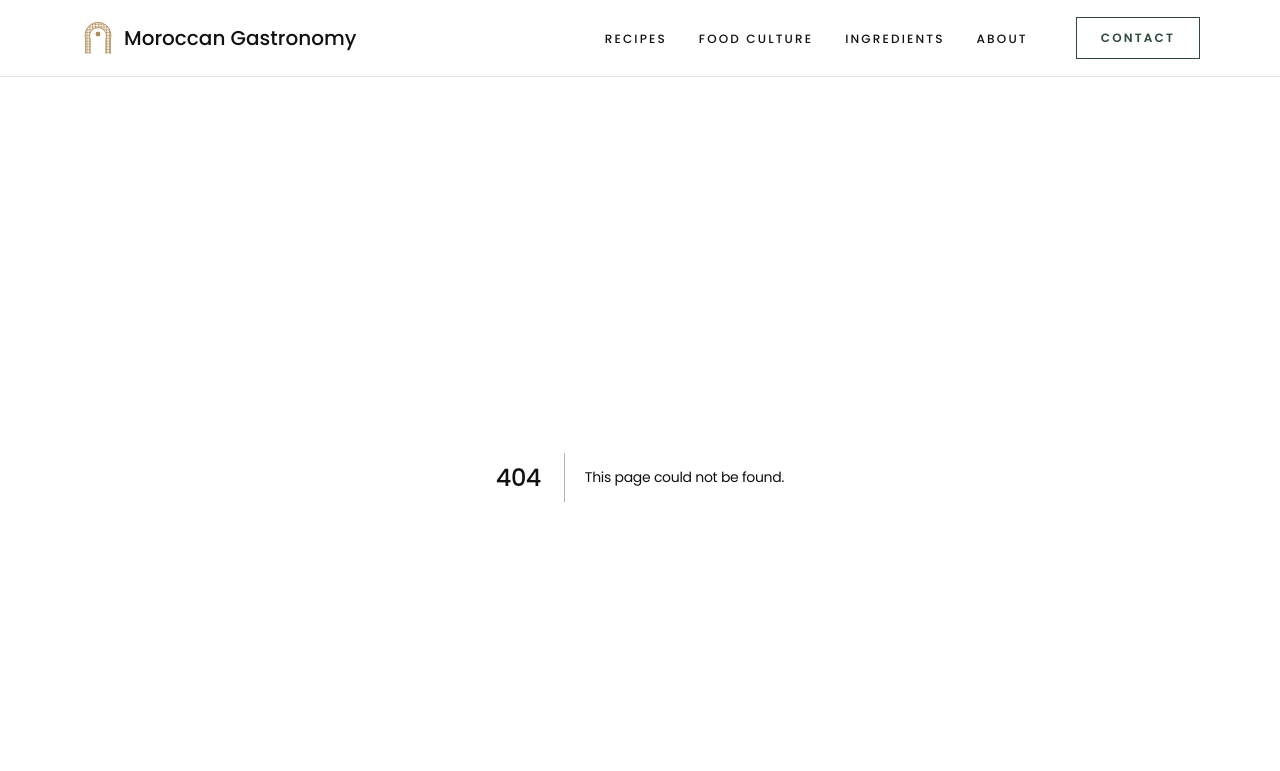
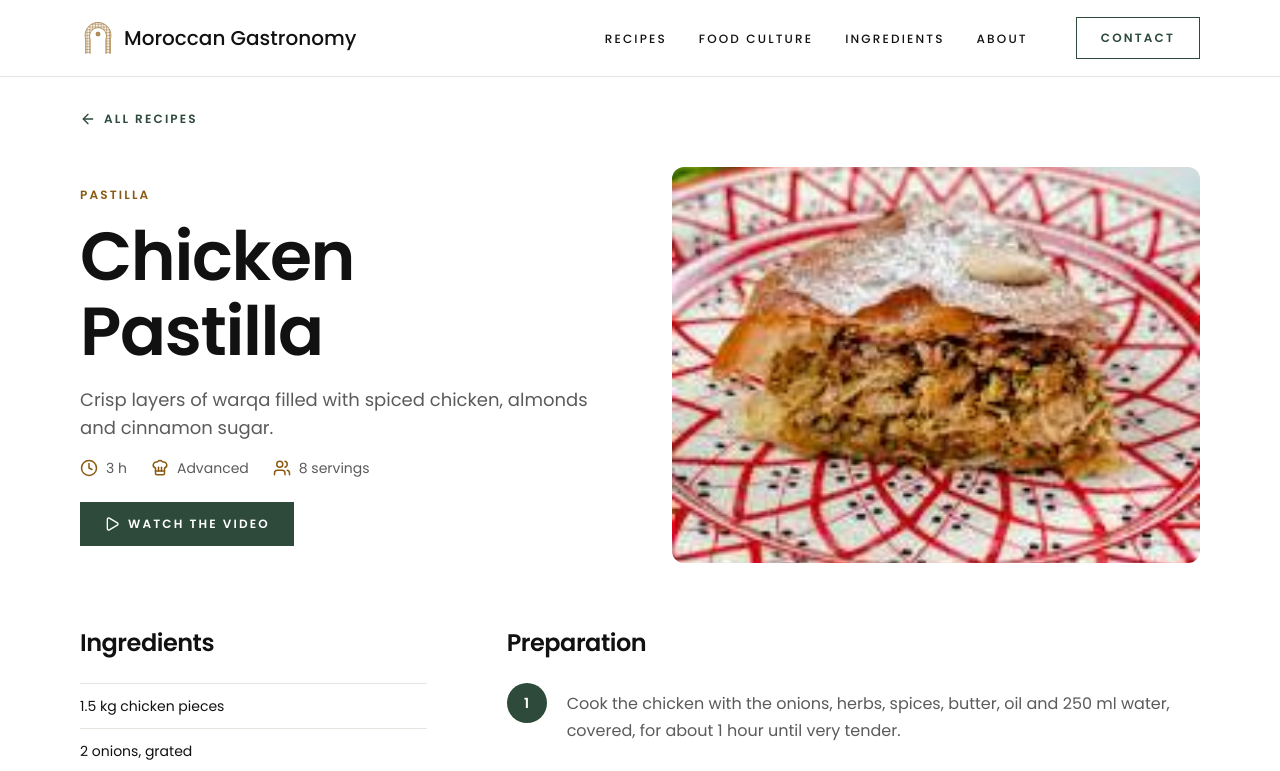
Before and after one commit to wiissal/gastro-moroccan, a Next.js app: page /recipes/chicken-pastilla in a window 1280 px wide. Before the commit this address had no page. Shown: the top 771 px of the page. Built offline with nearby package versions, Linux system fonts and the light colour scheme.

Commit message:
feat: add recipe detail pages with dynamic route

```diff
--- /dev/null
+++ b/src/app/recipes/[slug]/page.js
@@ -0,0 +1,114 @@
+import Image from "next/image";
+import Link from "next/link";
+import { notFound } from "next/navigation";
+import { ArrowLeft, Clock, ChefHat, Users, Play } from "lucide-react";
+import { RECIPES, getRecipeBySlug } from "@/data/recipes";
+
+// Pre-build one page per recipe at build time
+export function generateStaticParams() {
+  return RECIPES.map((recipe) => ({ slug: recipe.slug }));
+}
+
+// Each recipe gets its own title and description (SEO)
+export async function generateMetadata({ params }) {
+  const { slug } = await params;
+  const recipe = getRecipeBySlug(slug);
+  if (!recipe) return {};
+  return { title: recipe.title, description: recipe.description };
+}
+
+export default async function RecipePage({ params }) {
+  const { slug } = await params;
+  const recipe = getRecipeBySlug(slug);
+
+  if (!recipe) notFound();
+
+  return (
+    <main className="mx-auto max-w-300 px-6 pt-8 pb-20 md:px-10">
+      <Link
+        href="/recipes"
+        className="inline-flex items-center gap-2 text-xs font-semibold uppercase tracking-[0.18em] text-primary transition-colors hover:text-primary-dark"
+      >
+        <ArrowLeft size={16} aria-hidden="true" />
+        All recipes
+      </Link>
+
+      {/* Header: text + photo */}
+      <header className="mt-8 grid items-center gap-10 lg:grid-cols-2 lg:gap-16">
+        <div className="flex flex-col items-start gap-4">
+          <span className="eyebrow">{recipe.category}</span>
+          <h1>{recipe.title}</h1>
+          <p className="text-lg text-ink-soft">{recipe.description}</p>
+
+          <ul className="flex flex-wrap gap-6 text-sm text-ink-soft">
+            <li className="flex items-center gap-2">
+              <Clock size={18} className="text-accent-text" aria-hidden="true" />
+              {recipe.prepTime}
+            </li>
+            <li className="flex items-center gap-2">
+              <ChefHat size={18} className="text-accent-text" aria-hidden="true" />
+              {recipe.difficulty}
+            </li>
+            <li className="flex items-center gap-2">
+              <Users size={18} className="text-accent-text" aria-hidden="true" />
+              {recipe.servings} servings
+            </li>
+          </ul>
+
+          <a
+            href={recipe.videoUrl}
+            target="_blank"
+            rel="noopener noreferrer"
+            className="mt-2 inline-flex items-center gap-2 bg-primary px-6 py-3.5 text-xs font-semibold uppercase tracking-[0.18em] text-surface transition-colors hover:bg-primary-dark"
+          >
+            <Play size={16} aria-hidden="true" />
+            Watch the video
+          </a>
+        </div>
+
+        <Image
+          src={recipe.image}
+          alt={recipe.alt}
+          sizes="(max-width: 1024px) 100vw, 50vw"
+          placeholder="blur"
+          className="aspect-4/3 w-full rounded-xl object-cover"
+        />
+      </header>
+
+      {/* Ingredients + preparation */}
+      <div className="mt-16 grid gap-12 lg:grid-cols-[1fr_2fr] lg:gap-20">
+        <section aria-labelledby="ingredients-title" className="lg:sticky lg:top-28 lg:self-start">
+          <h2 id="ingredients-title" className="mb-6 text-2xl">
+            Ingredients
+          </h2>
+          <ul className="divide-y divide-line border-y border-line">
+            {recipe.ingredients.map((ingredient) => (
+              <li key={ingredient} className="py-3 text-sm">
+                {ingredient}
+              </li>
+            ))}
+          </ul>
+        </section>
+
+        <section aria-labelledby="steps-title">
+          <h2 id="steps-title" className="mb-6 text-2xl">
+            Preparation
+          </h2>
+          <ol className="flex flex-col gap-8">
+            {recipe.steps.map((step, index) => (
+              <li key={index} className="flex gap-5">
+                <span
+                  aria-hidden="true"
+                  className="flex size-10 shrink-0 items-center justify-center rounded-full bg-primary text-sm font-semibold text-surface"
+                >
+                  {index + 1}
+                </span>
+                <p className="pt-2 text-ink-soft">{step}</p>
+              </li>
+            ))}
+          </ol>
+        </section>
+      </div>
+    </main>
+  );
+}
```
